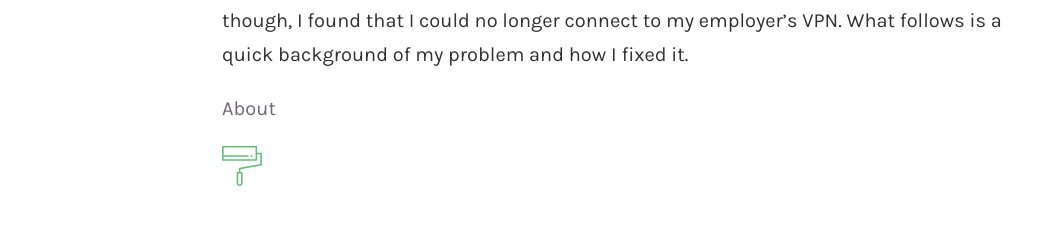
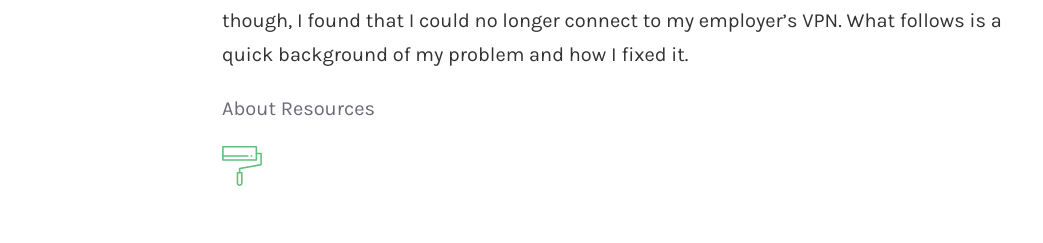
Before and after one commit to monodot/monodot-co-uk, a Jekyll site: the page built from index.html, in a window 1280 px wide. Shown: the part 1337-1580 px from the top of the page, without its empty margins (18-1061 px from the left). Built offline with Jekyll 4.4.1, drawn with Linux system fonts in a browser that asks for light colours.

Commit message:
Fix bottom menu

```diff
--- a/_layouts/default.html
+++ b/_layouts/default.html
@@ -23,6 +23,7 @@ layout: compress
 
     <div class="links">
         <a href="{{site.baseurl}}/about/">About</a>
+        <a href="{{site.baseurl}}/resources/">Resources</a>
     </div>
     <div class="theme" onclick="theme()" style="    background-image: url({{site.baseurl}}/images/theme.svg)"></div>
   </footer>
```
